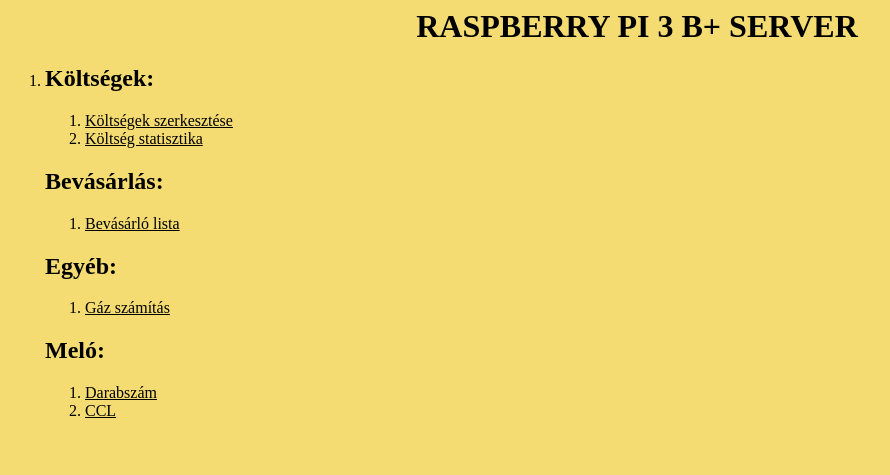
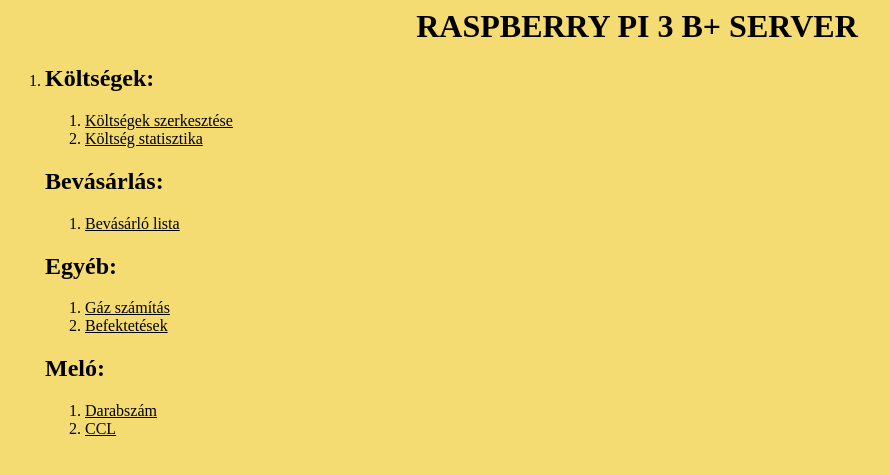
Before and after one commit to gabo13/webserver, a Flask app: page / in a window 1280 px wide. Shown: the top 475 px of the page, without its empty margins (3-893 px from the left). Run offline with Flask 3, Linux system fonts and the light colour scheme.

Commit message:
befektetesek

```diff
--- a/templates/index.html
+++ b/templates/index.html
@@ -22,6 +22,7 @@
             <h2>Egyéb:</h2>
             <ol>
                 <li><a href="/static/gas.html">Gáz számítás</a></li>
+                <li><a href="/static/befektetesek.html">Befektetések</a></li>
             </ol>
             <h2>Meló:</h2>
             <ol>
```
